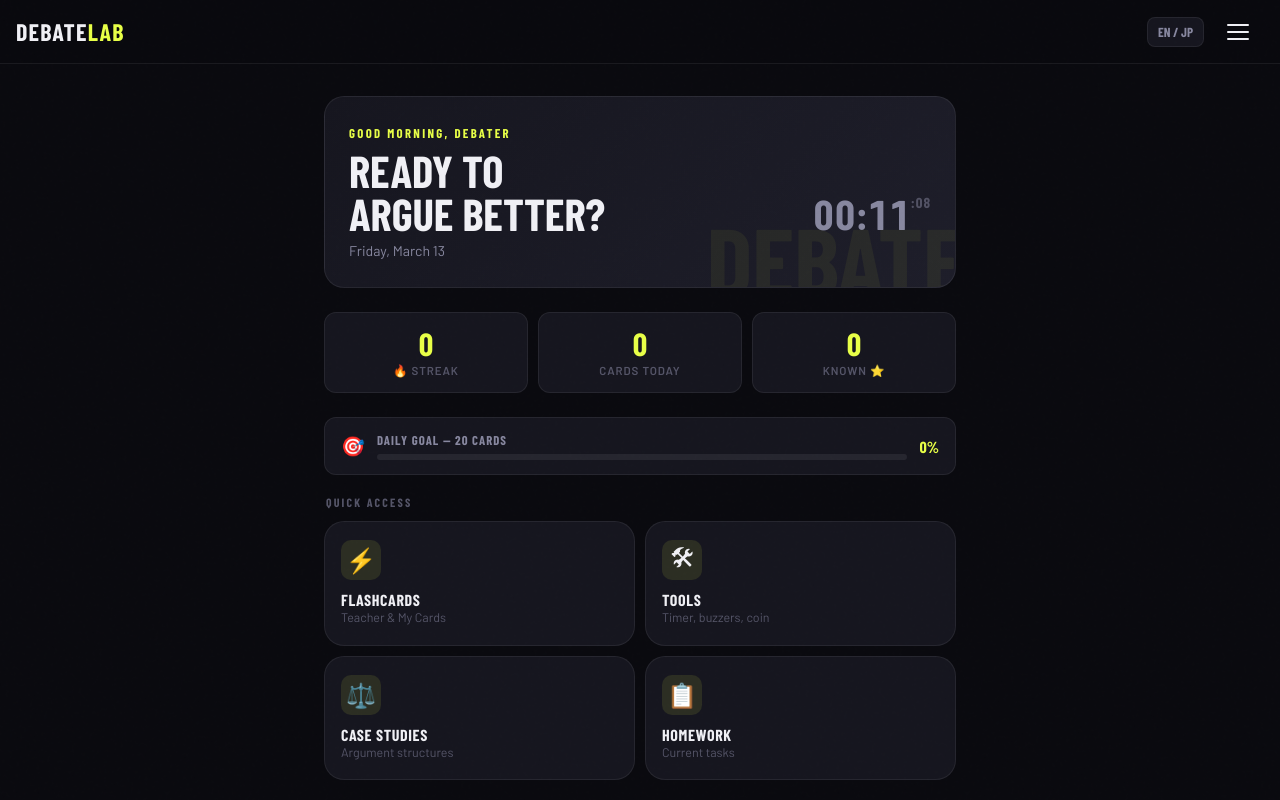
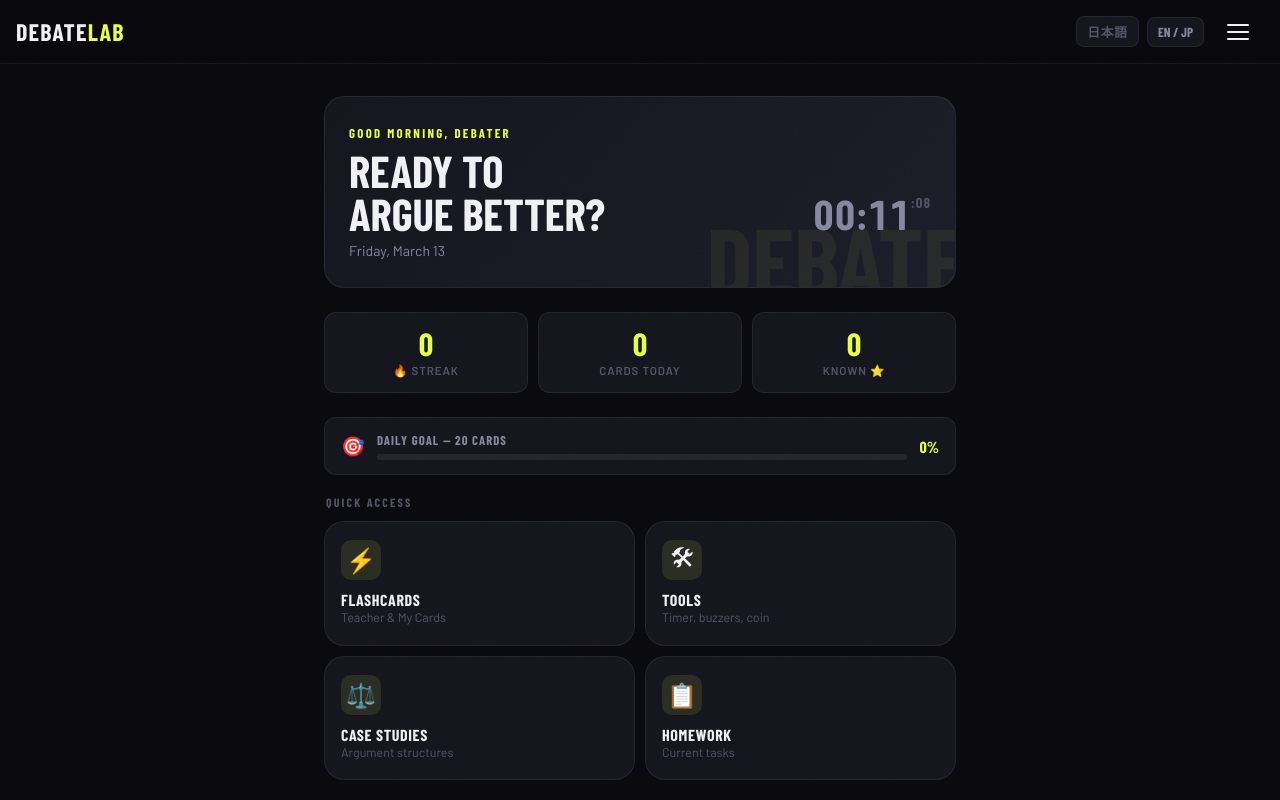
Before and after one commit to ForestNephilim/Debate-Lab, a plain HTML site: page index.html in a window 1280 px wide. Shown: the top 800 px of the page. Drawn offline with nearby package versions, Linux system fonts and the light colour scheme; a web font is replaced by a local one.

Commit message:
DebateLab update - 2026-03-13 09:11:01

```diff
--- a/index.html
+++ b/index.html
@@ -586,6 +586,7 @@ body{top:0!important}
 <header id="topbar">
   <div class="topbar-logo" onclick="goPage('home')" style="cursor:pointer">Debate<span>Lab</span></div>
   <div class="topbar-right">
+    <button id="jp-toggle-btn" onclick="toggleLangFallback()" title="Show Japanese summaries" style="font-family:var(--font-d);font-weight:800;font-size:.8rem;letter-spacing:.06em;padding:5px 10px;border-radius:8px;border:1px solid var(--border);color:var(--text3);background:var(--card);cursor:pointer;transition:all .2s;white-space:nowrap;flex-shrink:0">日本語</button>
     <div id="google_translate_element" style="min-width:0"></div>
     <button class="hamburger-btn" id="hamburger-btn" onclick="toggleNav()" aria-label="Menu">
       <span></span><span></span><span></span>
@@ -1386,6 +1387,7 @@ document.addEventListener('DOMContentLoaded',()=>{
   applyUserPrefs();
   // Load Google Translate after page is ready
   setTimeout(loadGoogleTranslate, 800);
+  updateJpBtn();
   renderHome();
   renderPacks();
   renderMyPacks();
@@ -1482,6 +1484,7 @@ function loadGoogleTranslate(){
 function toggleLangFallback(){
   USER.lang = USER.lang === 'jp' ? 'en' : 'jp';
   saveUser(USER);
+  updateJpBtn();
   const page = document.querySelector('.page.active');
   if(page){
     const id = page.id.replace('page-','');
@@ -1493,6 +1496,15 @@ function toggleLangFallback(){
     else if(id==='resources') renderResources();
     else if(id==='home') renderHome();
   }
+}
+function updateJpBtn(){
+  const btn = document.getElementById('jp-toggle-btn');
+  if(!btn) return;
+  const isJp = USER.lang === 'jp';
+  btn.textContent = isJp ? '日本語 ✓' : '日本語';
+  btn.style.color = isJp ? 'var(--accent)' : 'var(--text3)';
+  btn.style.borderColor = isJp ? 'rgba(var(--accent-rgb),.5)' : 'var(--border)';
+  btn.style.background = isJp ? 'rgba(var(--accent-rgb),.1)' : 'var(--card)';
 }
 
 /* ----------------------------------------------------------------
```
